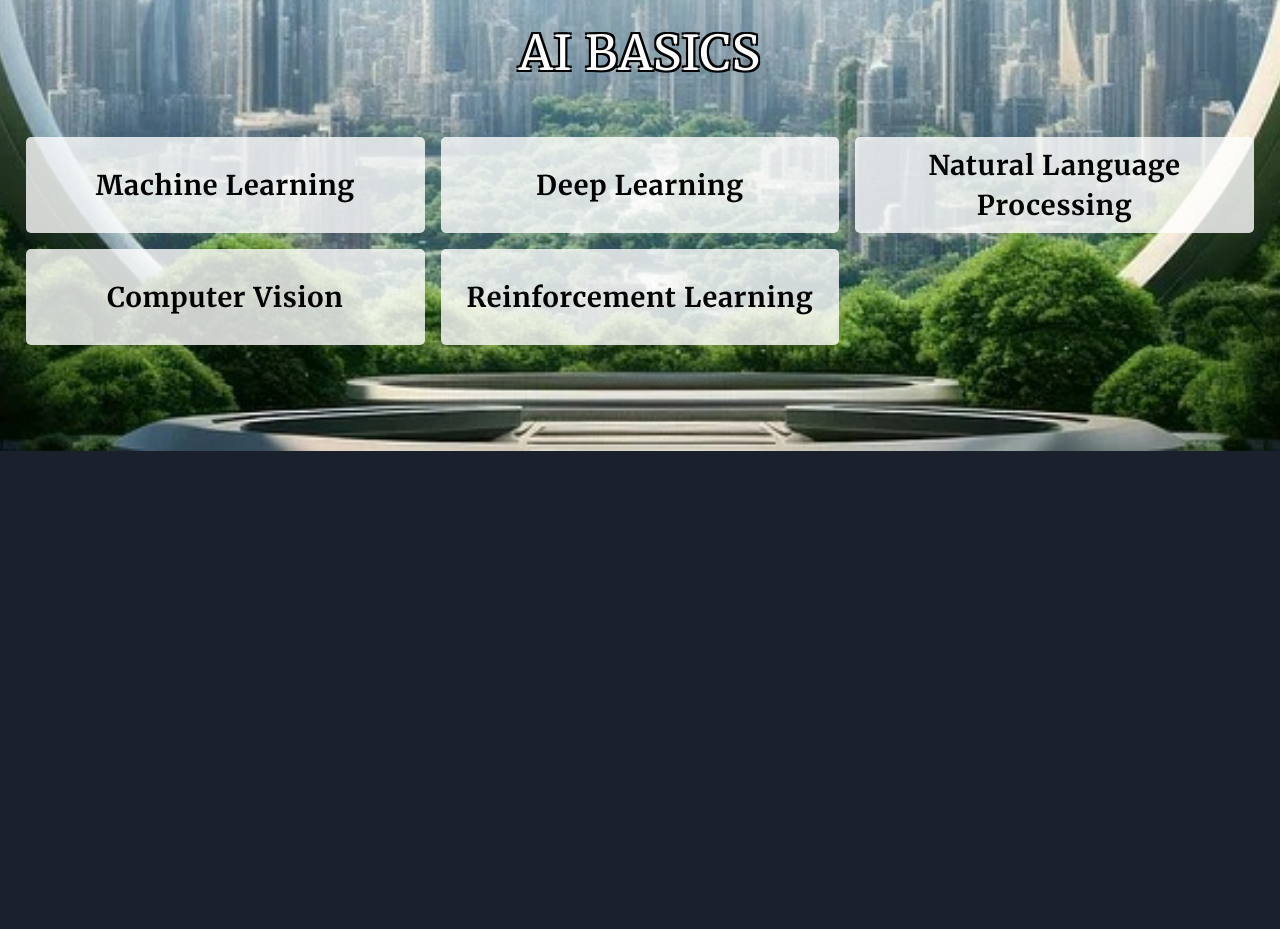
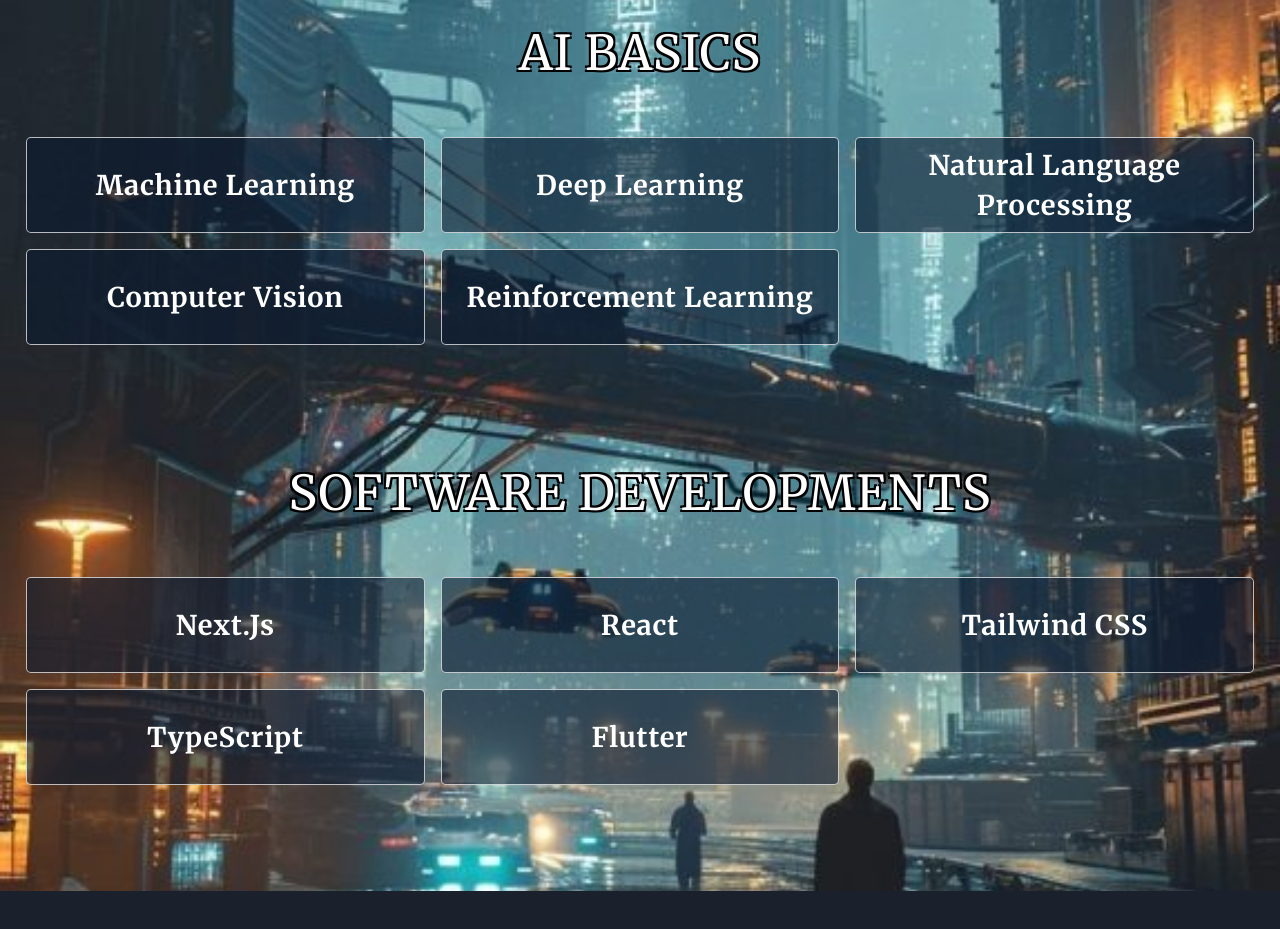
Before and after one commit to Solobrad/My-portfolio---React18, a React (Vite) app: page / in a window 1280 px wide. Shown: the part 3840-4769 px from the top of the page. Built offline with nearby package versions, Linux system fonts and the light colour scheme.

Commit message:
chaging skill bg

```diff
--- a/public/resumeData.json
+++ b/public/resumeData.json
@@ -81,6 +81,13 @@
       { "name": "Natural Language Processing" },
       { "name": "Computer Vision" },
       { "name": "Reinforcement Learning" }
+    ],
+    "SoftWare Developments": [
+      { "name": "Next.Js" },
+      { "name": "React" },
+      { "name": "Tailwind CSS" },
+      { "name": "TypeScript" },
+      { "name": "Flutter" }
     ]
   }
 
--- a/src/components/Skills/Skills.css
+++ b/src/components/Skills/Skills.css
@@ -1,6 +1,6 @@
 /* Skills.css */
 .skills-background {
-    background-image: url('/Skills_bg3.jpeg'); /* Adjust the path as necessary */
+    background-image: url('/Skills_bg4.jpeg'); /* Adjust the path as necessary */
     background-size: cover; /* Makes the image cover the entire container */
     background-position: center; /* Centers the image */
     min-height: 100vh; /* Minimum height of 100% of the viewport height */
@@ -48,10 +48,14 @@
 
   }
 
-  .skills-category:nth-of-type(2) .fancy-item {
-    background-color: rgba(255, 255, 255, 0.8); /* Light background for all fancy items in the second skill category */
-    /* Alternatively, use a solid color like: background-color: #f0f0f0; */
+.fancy-item {
+  background-color: rgba(10, 25, 47, 0.6); /* Dark futuristic blue with slight transparency */
+  border-radius: 5px;
+  border: 1px solid rgba(255, 255, 255, 0.7);
+  padding: 1rem;
 }
+
+
 
 
   .fancy-item:hover {
@@ -87,7 +91,7 @@
 
   .skill-name {
     font-weight: bold;
-    color: black; /* Light grey for text contrast */
+    color: white; /* Light grey for text contrast */
   }
 
   @media (min-width: 920px) {
```
Also changed, not shown: public/Skills_bg4.jpeg (added).
